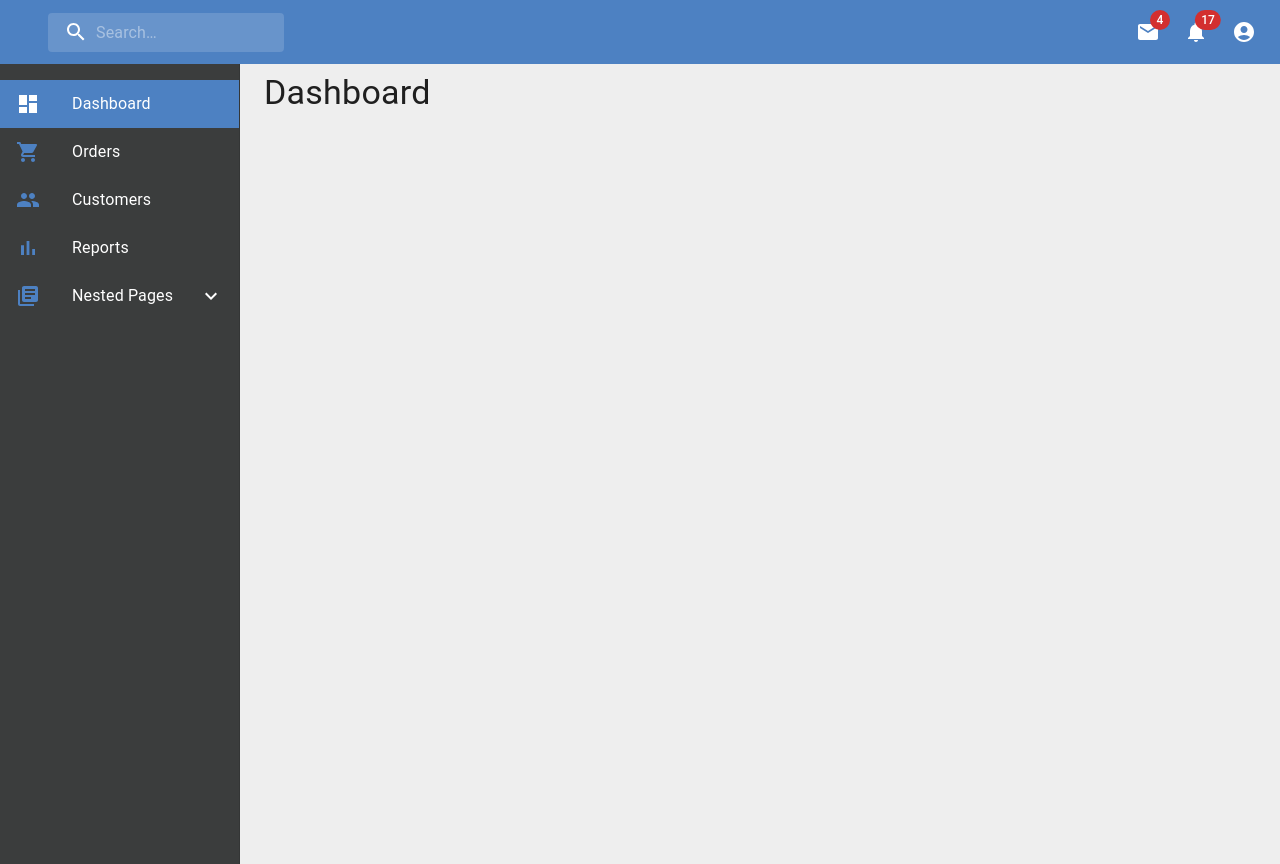
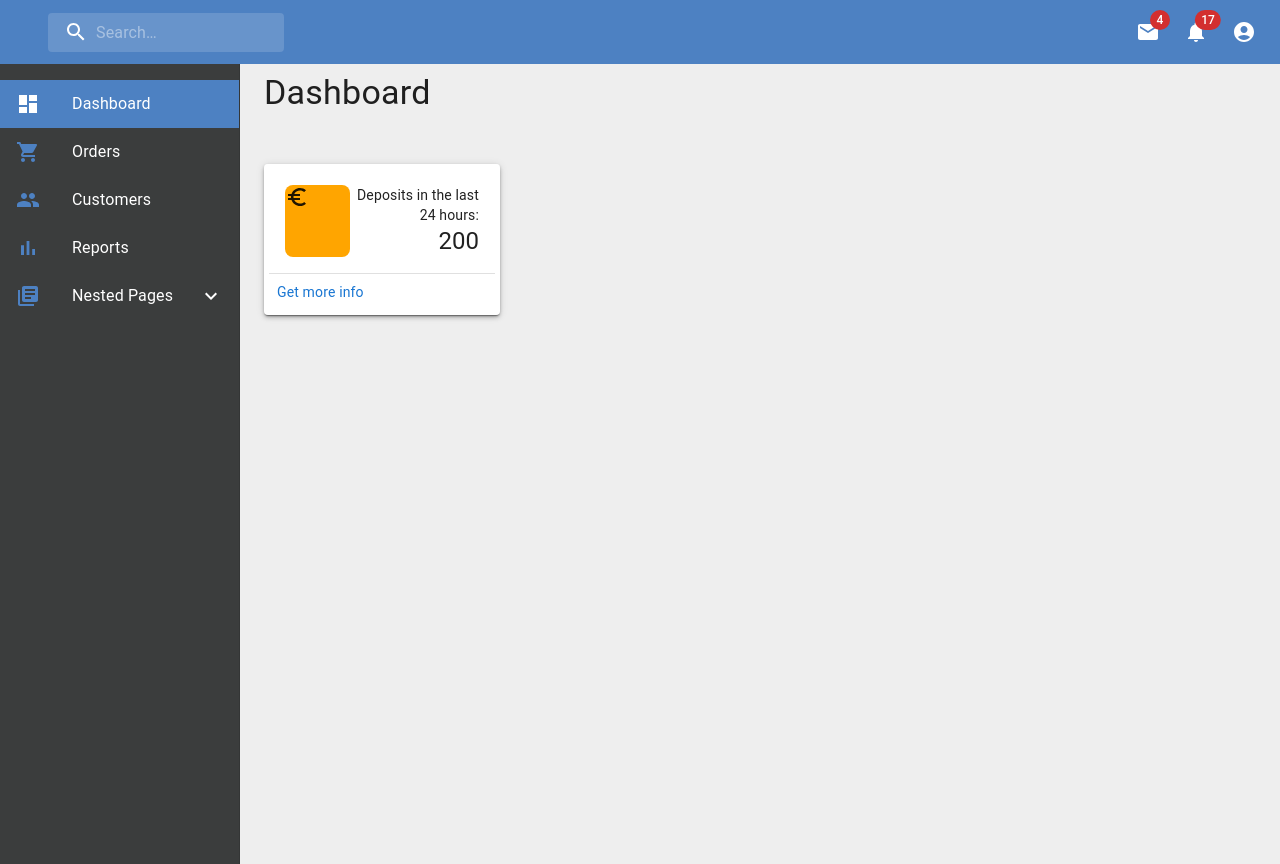
Before and after one commit to mrabaev48/my-dashboard, a React (Create React App) app: page / in a window 1280 px wide. Built offline with nearby package versions, Linux system fonts and the light colour scheme.

Commit message:
in progress

```diff
--- a/src/components/shared/pageTitle/PageTitle.tsx
+++ b/src/components/shared/pageTitle/PageTitle.tsx
@@ -8,6 +8,14 @@ export const PageTitle:FC = () => {
     const currentRoute = routes.find(x => x.to === location?.pathname);
 
     return (
-        <Typography variant="h4" component="h1">{ currentRoute?.translationKey || currentRoute?.defaultLabel}</Typography>
+        <Typography
+            variant="h4"
+            component="h1"
+            style={{
+                paddingBottom: "50px"
+            }}
+        >
+            { currentRoute?.translationKey || currentRoute?.defaultLabel}
+        </Typography>
     )
 }
--- a/src/pages/dashboard/Dashboard.tsx
+++ b/src/pages/dashboard/Dashboard.tsx
@@ -1,7 +1,73 @@
 import React from 'react';
+import {Grid} from "@material-ui/core";
+import {Button, Card, CardActions, CardContent, Divider, Paper, Typography} from "@mui/material";
+import EuroSymbolIcon from '@mui/icons-material/EuroSymbol';
 
 export const Dashboard: React.FC = () => {
     return (
-        <></>
+        <>
+            <Grid container spacing={2}>
+                <Grid item xs={12} md={3}>
+                    <Paper elevation={3}>
+                        <Card
+                            style={{
+                                padding: '5px'
+                            }}
+                        >
+                            <CardContent>
+                                <Grid item container>
+                                    <Grid
+                                        item
+                                        xs={4}
+                                        justifyContent={"center"}
+                                        style={{
+                                            backgroundColor: "orange",
+                                            borderRadius: 8,
+                                        }}
+                                    >
+                                        <EuroSymbolIcon/>
+                                    </Grid>
+                                    <Grid xs={8} item justifyContent={"flex-end"}>
+                                        <Typography variant={"body2"} textAlign={"end"}>
+                                            Deposits in the last 24 hours:
+                                        </Typography>
+                                        <Typography variant={"h5"} textAlign={"end"}>
+                                            200
+                                        </Typography>
+                                    </Grid>
+                                </Grid>
+                            </CardContent>
+                            <Divider variant={"fullWidth"}  />
+                            <CardActions>
+                                <Typography
+                                    variant={"body2"}
+                                    color={"primary"}
+                                    style={{
+                                        cursor: "pointer"
+                                    }}
+                                >
+                                    Get more info
+                                </Typography>
+                            </CardActions>
+                        </Card>
+                    </Paper>
+                </Grid>
+                <Grid item xs={12} md={3}>
+                    <Paper elevation={3}>
+
+                    </Paper>
+                </Grid>
+                <Grid item xs={12} md={3}>
+                    <Paper elevation={3}>
+
+                    </Paper>
+                </Grid>
+                <Grid item xs={12} md={3}>
+                    <Paper elevation={3}>
+
+                    </Paper>
+                </Grid>
+            </Grid>
+        </>
     );
 };
```
Also changed, not shown: src/components/shared/card/Card.tsx (added, +14 -0 lines).
